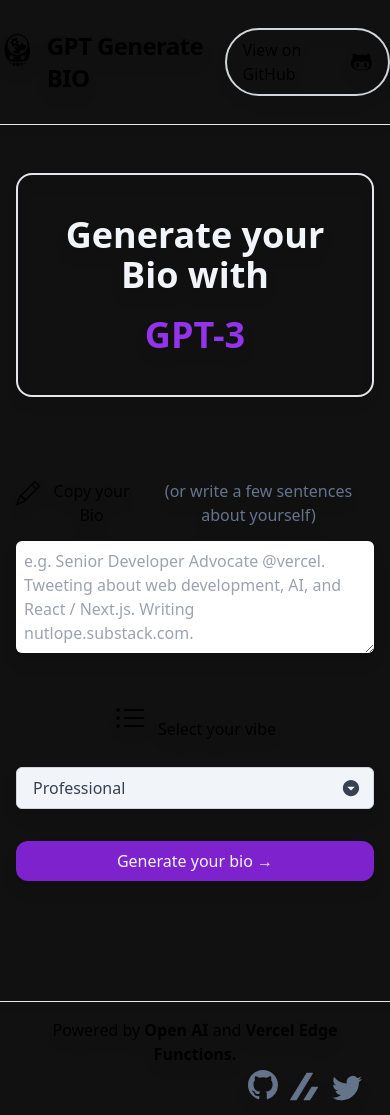
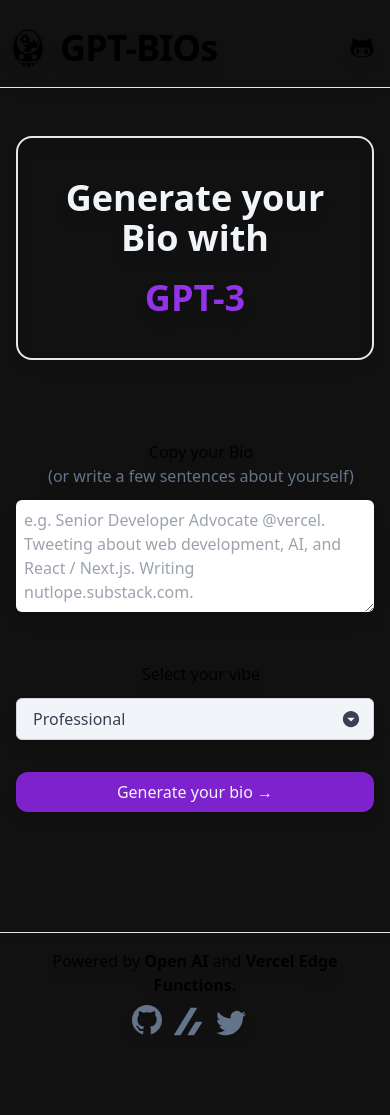
Before and after one commit to shutootaki/gpt-generate-bio, a Next.js app: page / in a window 390 px wide. After the commit the page ends 1050 px from the top, so only its background shows below. Built offline with nearby package versions, Linux system fonts and the light colour scheme.

Commit message:
chore: responsive

```diff
--- a/components/DropDown.tsx
+++ b/components/DropDown.tsx
@@ -22,7 +22,7 @@
     <>
       <div className="max-w-xl w-full ">
         <div className="flex mt-8 mb-3 items-center space-x-3 justify-center">
-          <BsListUl size={32} className="mb-5 sm:mb-0" />
+          <BsListUl size={32} className="mb-5 hidden sm:block sm:mb-0" />
           <p className="mx-2 font-medium">Select your vibe</p>
         </div>
 
--- a/components/Footer.tsx
+++ b/components/Footer.tsx
@@ -4,7 +4,7 @@
 export const Footer = () => {
   return (
     <footer className="p-4 text-center h-16 sm:h-20 w-full border-t mt-20 flex-col justify-center items-center">
-      <div className="pb-1">
+      <div className="pb-2">
         Powered by{" "}
         <a
           href="https://openai.com/"
@@ -25,7 +25,7 @@
           Vercel Edge Functions.
         </a>
       </div>
-      <div className="flex justify-end relative w-full ">
+      <div className="flex relative w-full justify-center sm:justify-end">
         <Link
           href="https://github.com/shutootaki"
           className="group"
--- a/components/GitHubButton.tsx
+++ b/components/GitHubButton.tsx
@@ -3,12 +3,12 @@
 export const GitHubButton = () => {
   return (
     <a
-      className="flex max-w-5xl items-center justify-center space-x-2 rounded-full border-2 border-gray-300  px-4 py-2 text-md transition-colors hover:bg-slate-600"
+      className="flex max-w-5xl items-center justify-center space-x-2 rounded-full  border-gray-300  px-4 py-2 transition-colors hover:bg-slate-600 sm:border-2"
       href="https://github.com/shutootaki/gpt-generate-bio"
       target="_blank"
       rel="noreferrer"
     >
-      <p>View on GitHub</p>
+      <p className="hidden sm:block">View on GitHub</p>
       <FaGithubAlt size={24} />
     </a>
   );
--- a/components/Header.tsx
+++ b/components/Header.tsx
@@ -4,11 +4,11 @@
 
 export const Header = () => {
   return (
-    <header className="flex justify-between items-center w-full mt-5 border-b pb-7 sm:px-4">
+    <header className="flex justify-between items-center w-full h-20 border-b pl-2 sm:px-4">
       <Link href="/" className="flex space-x-3">
         <GiArtificialIntelligence size={40} />
-        <h1 className="sm:text-4xl text-2xl font-bold ml-2 tracking-tight">
-          GPT Generate BIO
+        <h1 className="text-4xl font-bold tracking-tight text-center sm:text-left">
+          GPT-BIOs
         </h1>
       </Link>
       <GitHubButton />
--- a/components/InputPanel.tsx
+++ b/components/InputPanel.tsx
@@ -9,8 +9,8 @@
   return (
     <>
       <div className="max-w-xl w-full">
-        <div className="flex mt-20 items-center space-x-3 justify-center">
-          <BsPencil size={32} className="mb-5 sm:mb-0" />
+        <div className="flex mt-20 items-center space-x-3 flex-col sm:flex-row sm:justify-center">
+          <BsPencil size={32} className="mb-5 hidden sm:block sm:mb-0" />
           <p className="mx-2 font-medium">Copy your Bio</p>
           <span className="text-slate-500">
             (or write a few sentences about yourself)
```
